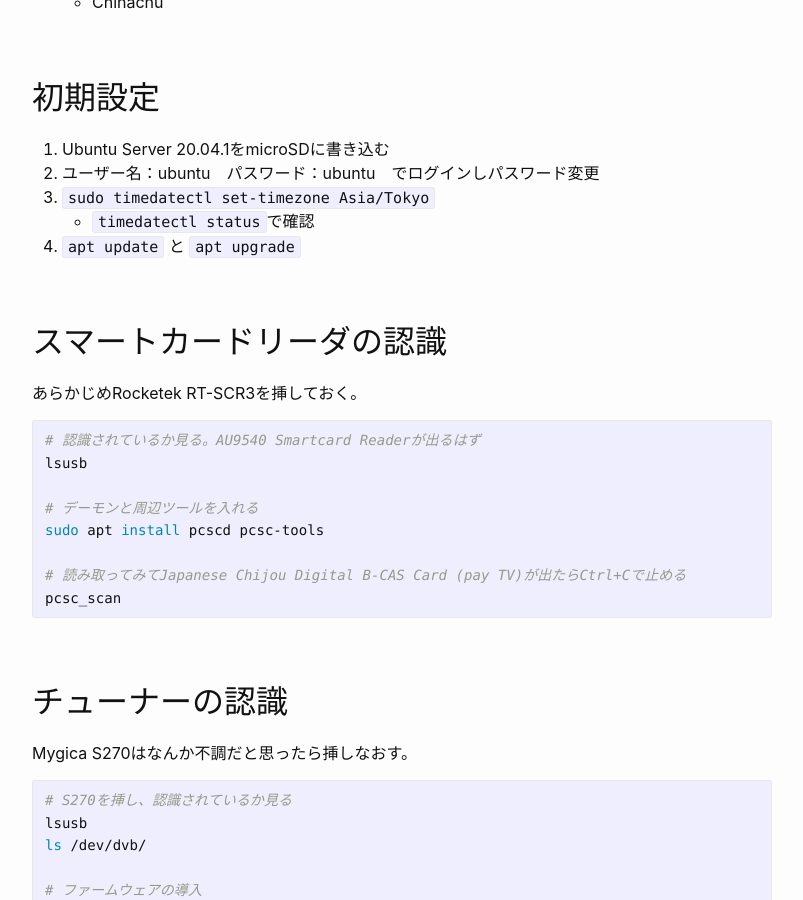
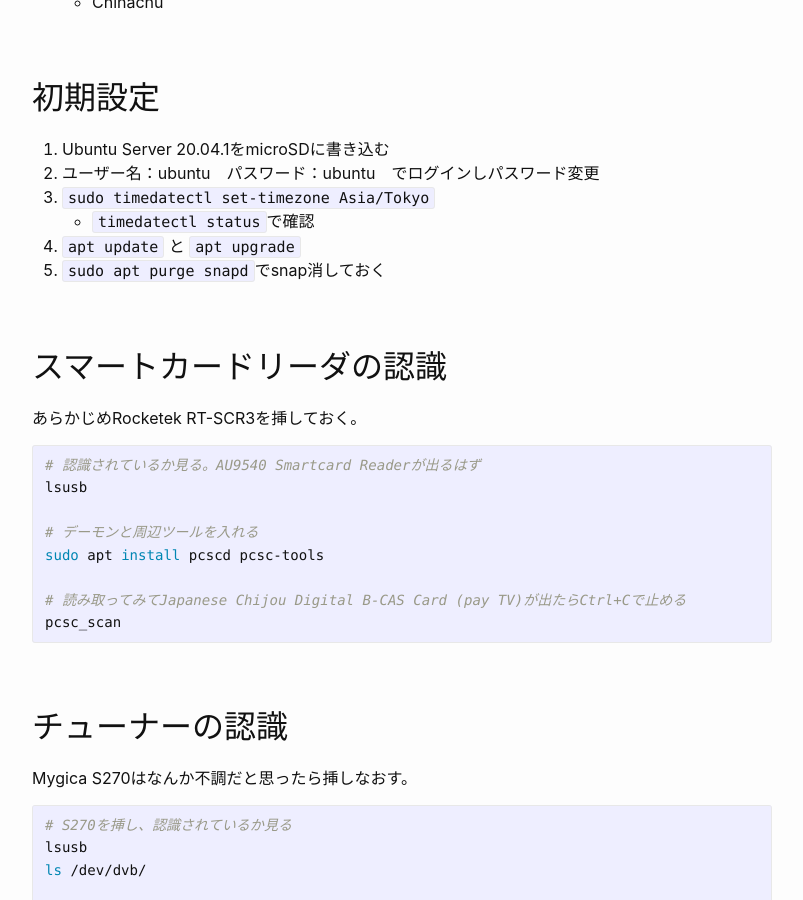
Before and after one commit to maeda577/maeda577.github.io, a Jekyll site: the page built from _posts/2020-08-23-s270.md, in a window 1280 px wide and 900 px high, scrolled down 1006 px. Shown: the whole window, without its empty margins (238-1041 px from the left). Built offline with Jekyll 4.4.1, drawn with Linux system fonts in a browser that asks for light colours; our own code applies the rules of GitHub Pages for plain Markdown files.

Commit message:
記事微修正

```diff
--- a/_posts/2020-08-23-s270.md
+++ b/_posts/2020-08-23-s270.md
@@ -39,6 +39,7 @@ mirakurunをラズパイで動かし、ChinachuをWindowsServerのWSLで動か
 1. `sudo timedatectl set-timezone Asia/Tokyo`
     * `timedatectl status`で確認
 1. `apt update` と `apt upgrade`
+1. `sudo apt purge snapd`でsnap消しておく
 
 スマートカードリーダの認識
 --------------------
```
